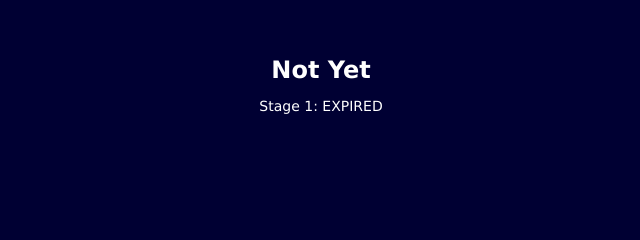
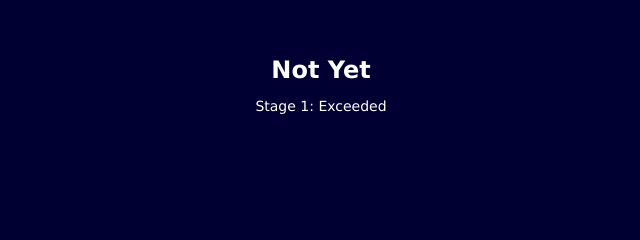
Before and after one commit to warthog9/potatowatch, a plain HTML site: page index.html in a window 1280 px wide. Shown: the part 309-549 px from the top of the page, 319-959 px from the left. Drawn offline with Linux system fonts and the light colour scheme.

Commit message:
Adding Stage 2 and changing wording for past time issues

```diff
--- a/index.html
+++ b/index.html
@@ -101,7 +101,7 @@ function calcDate( element, text, datestr ){
   // If the count down is finished, write some text
   if (distance < 0) {
     clearInterval(x);
-    document.getElementById(element).innerHTML = text +" EXPIRED";
+    document.getElementById(element).innerHTML = text +" Exceeded";
   }
 
 }
```
